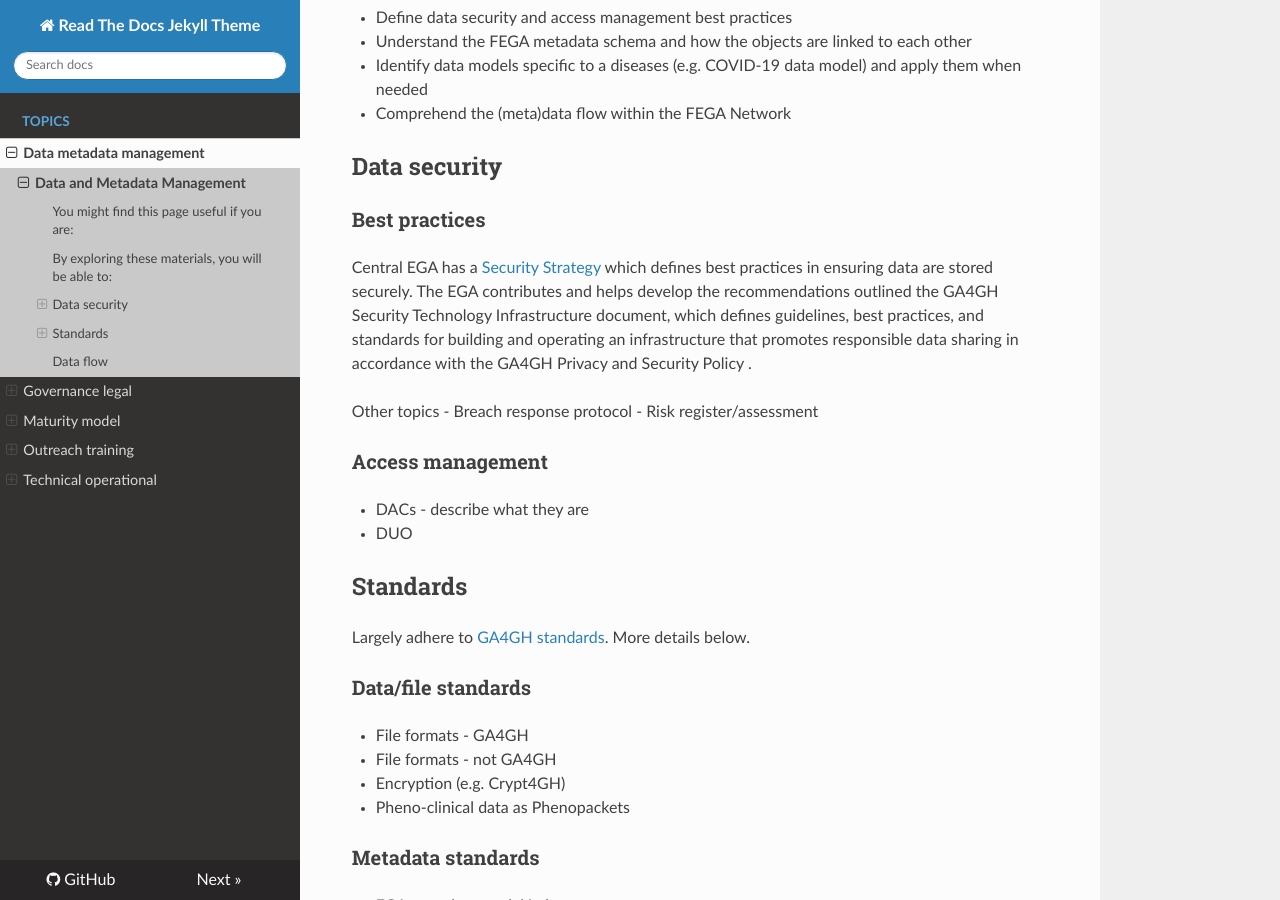
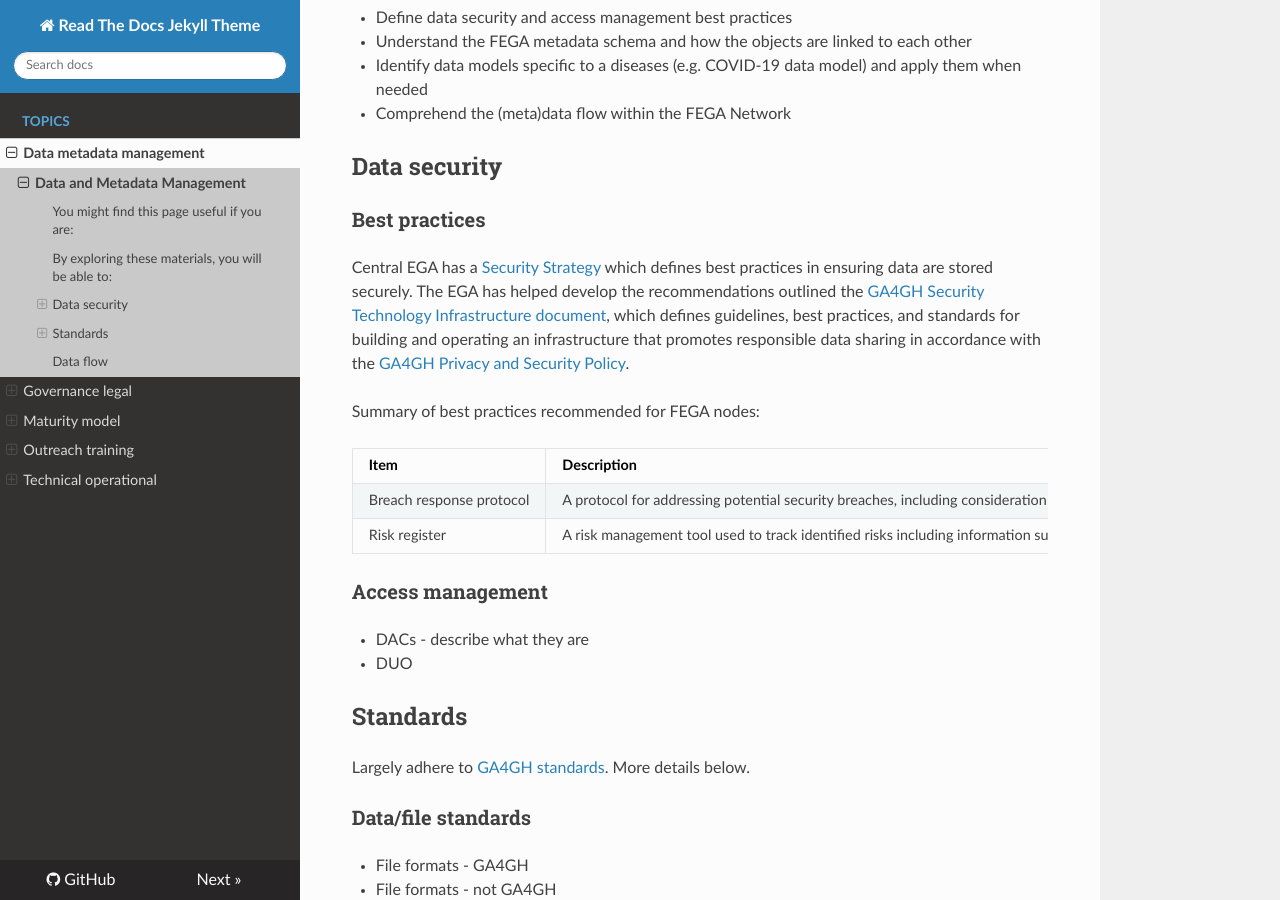
Before and after one commit to viklund/FEGA-onboarding, an MkDocs documentation site: the page built from docs/topics/data-metadata-management/README.md, in a window 1280 px wide and 900 px high, scrolled down 466 px. Built offline with MkDocs 1.6.1, drawn with Linux system fonts in a browser that asks for light colours; nearby versions of some CDN libraries.

Commit message:
Added table of best practices and links

```diff
--- a/docs/topics/data-metadata-management/README.md
+++ b/docs/topics/data-metadata-management/README.md
@@ -18,11 +18,14 @@ Welcome! If you are involved in data or metadata standards aspects of establishi
 
 ### Best practices
 
-Central EGA has a [Security Strategy](https://ega-archive.org/files/European_Genome_phenome_Archive_Security_Overview.pdf) which defines best practices in ensuring data are stored securely. The EGA contributes and helps develop the recommendations outlined the GA4GH Security Technology Infrastructure document, which defines guidelines, best practices, and standards for building and operating an infrastructure that promotes responsible data sharing in accordance with the GA4GH Privacy and Security Policy .
+Central EGA has a [Security Strategy](https://ega-archive.org/files/European_Genome_phenome_Archive_Security_Overview.pdf) which defines best practices in ensuring data are stored securely. The EGA has helped develop the recommendations outlined the [GA4GH Security Technology Infrastructure document](https://www.ga4gh.org/docs/ga4ghtoolkit/data-security/2016May10_REV_SecInfrastructure.pdf), which defines guidelines, best practices, and standards for building and operating an infrastructure that promotes responsible data sharing in accordance with the [GA4GH Privacy and Security Policy](https://www.ga4gh.org/docs/ga4ghtoolkit/data-security/Privacy-and-Security-Policy.pdf).
 
-Other topics
-- Breach response protocol
-- Risk register/assessment
+Summary of best practices recommended for FEGA nodes:
+
+| Item | Description | Examples/Templates |
+|:---|:---|:---|
+| Breach response protocol | A protocol for addressing potential security breaches, including consideration of other FEGA nodes, CEGA, key contacts, and institutional/organisational policies. | TBD |
+| Risk register | A risk management tool used to track identified risks including information such as the nature of the risk, reference and owner, and mitigation measures. | TBD |
 
 ### Access management
 
```
